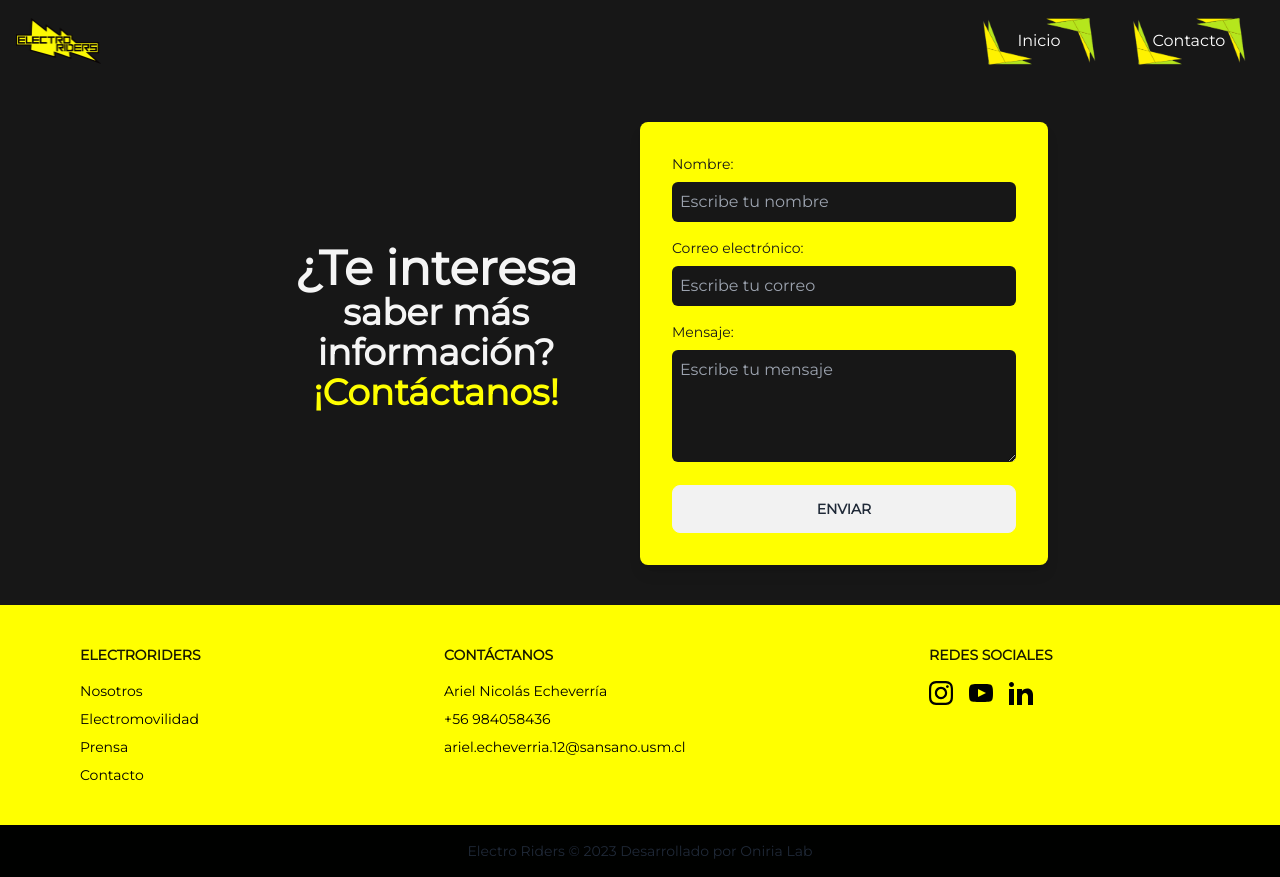
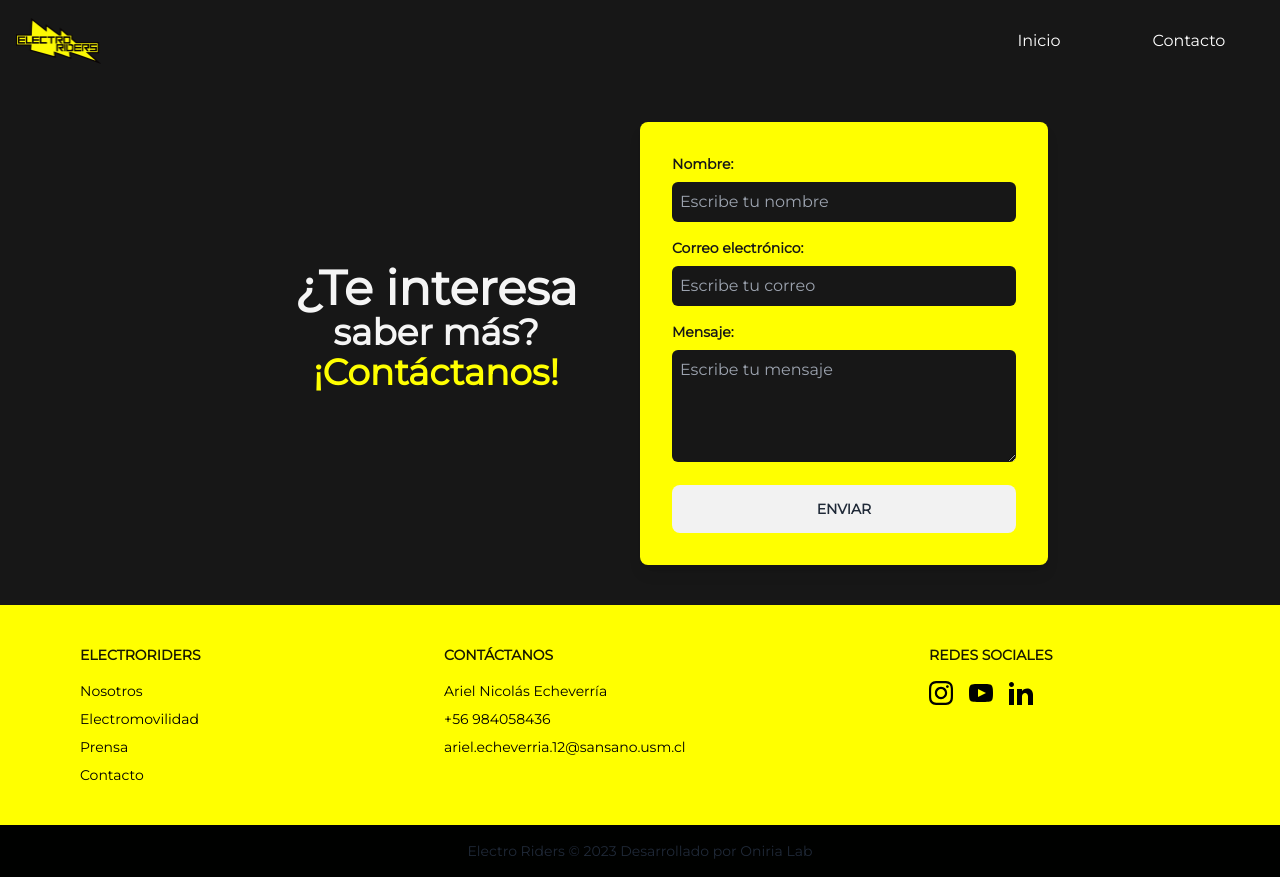
Before and after one commit to maufuenbus/electroriders, a React (Create React App) app: page /contacto in a window 1280 px wide. Built offline with nearby package versions, Linux system fonts and the light colour scheme.

Commit message:
Intento de menu item con marco ocultable

```diff
--- a/src/components/base/Header.js
+++ b/src/components/base/Header.js
@@ -36,27 +36,67 @@ const Header = () => {
           <Link to="/">
             <img className="logo h-12" src={logo} alt="Logo" />
           </Link>
-              <button className="menu menu-sm lg:hidden shadow bg-base-100 rounded-box" onClick={() => setIsOpen(!isOpen)}>
-                  <svg xmlns="http://www.w3.org/2000/svg" className="h-5 w-5" fill="none" viewBox="0 0 24 24" stroke="currentColor">
-                      <path strokeLinecap="round" strokeLinejoin="round" strokeWidth="2" d="M4 6h16M4 12h16M4 18h7" />
+          <button
+            className="menu menu-sm lg:hidden shadow bg-base-100 rounded-box"
+            onClick={() => setIsOpen(!isOpen)}
+          >
+            <svg
+              xmlns="http://www.w3.org/2000/svg"
+              className="h-5 w-5"
+              fill="none"
+              viewBox="0 0 24 24"
+              stroke="currentColor"
+            >
+              <path
+                strokeLinecap="round"
+                strokeLinejoin="round"
+                strokeWidth="2"
+                d="M4 6h16M4 12h16M4 18h7"
+              />
             </svg>
           </button>
         </div>
         {/* Navegación */}
-          <nav className={`flex flex-col lg:flex-row w-full lg:w-auto mt-2 lg:mt-0 ${isOpen ? 'block' : 'hidden'} lg:block lg:space-x-4 space-y-2 lg:space-y-0`}>
+        <nav
+          className={`flex flex-col lg:flex-row w-full lg:w-auto mt-2 lg:mt-0 ${
+            isOpen ? 'block' : 'hidden'
+          } lg:block lg:space-x-4 space-y-2 lg:space-y-0`}
+        >
           <ul className="flex flex-col lg:flex-row">
             {menuItems.map(item => (
-              <li key={item.label} className="flex mb-2 lg:mb-0 menu-item image-position items-center"
-                  style={(isOpen && window.innerWidth <= 1080) ? {} : { backgroundImage: `url(${marco})`, backgroundSize: 'contain', backgroundRepeat: 'no-repeat' }}>
-                  <Link to={item.path} className="text-white hover:text-gray-300" style={(isOpen && window.innerWidth <= 1080) ? { textAlign: 'center', alignItems: 'center'   } : {}}  >
+              <li
+                key={item.label}
+                className="flex mb-2 lg:mb-0 menu-item image-position items-center relative"
+
+              >
+                <Link
+                  to={item.path}
+                  className="text-white hover:text-gray-300 z-10"
+                  style={
+                    isOpen && window.innerWidth <= 1080
+                      ? { textAlign: 'center', alignItems: 'center' }
+                      : {}
+                  }
+                >
                   {item.label}
                 </Link>
+                {/* Agrega la imagen de marco aquí */}
+                <div
+                  className="absolute top-0 left-0 w-full h-full bg-no-repeat bg-cover opacity-0 hover:opacity-100 transition-opacity duration-100 z-0"
+                  style={{
+                    backgroundImage: `url(${marco})`,
+                    backgroundSize: '75%',
+                    backgroundPosition: '50% 0%',
+
+                  }}
+                ></div>
               </li>
             ))}
           </ul>
         </nav>
       </div>
     </header>
+
   );
 };
 
--- a/src/components/css/stylesHeader.css
+++ b/src/components/css/stylesHeader.css
@@ -11,7 +11,10 @@
 .menu-item a {
   display: flex;
   width: 100%;
-  /* height: 100%; */
-  /* border: solid 1px red; */
+
   justify-content: center;
 }
+
+.menu-item:hover .absolute {
+  display: block;
+}
--- a/src/components/pages/Contacto.js
+++ b/src/components/pages/Contacto.js
@@ -30,25 +30,25 @@ function Contacto() {
       <Header />
       <div className="p-10 bg-black-100 max-w-4xl mx-auto sm:flex items-center ">
         <div className="sm:flex-1">
-          <h1 className='animate-slide-left text-left px-6 text-neutral-100 font-bold text-4xl pb-8 pt-22 sm:text-center'><span className='font-bold text-5xl'>¿Te interesa</span> saber más información? <span className='text-amarillo'>¡Contáctanos!</span></h1>
+          <h1 className='animate-slide-left text-center px-6 text-neutral-100 font-bold text-4xl pb-8 pt-22 sm:text-center'><span className='font-bold text-5xl'>¿Te interesa</span> saber más?<span className='text-amarillo'>¡Contáctanos!</span></h1>
 
         </div>
 
         <div className="flex-none sm:w-1/2">
           <form className="bg-amarillo p-8 rounded-lg shadow-lg" onSubmit={handleSubmit}>
             <div className="mb-4">
-              <label className="block text-sm text-neutral-900 mb-2" htmlFor="name">Nombre:</label>
+              <label className="block text-sm text-neutral-900 mb-2 font-bold" htmlFor="name">Nombre:</label>
               <input type="text" name="name" id="name" placeholder="Escribe tu nombre" className="bg-neutral-900 w-full  rounded-md p-2" value={formData.name} onChange={handleChange}/>
             </div>
             <div className="mb-4">
-              <label className="block text-sm mb-2 text-neutral-900" htmlFor="email">Correo electrónico: </label>
+              <label className="block text-sm mb-2 text-neutral-900 font-bold" htmlFor="email">Correo electrónico: </label>
               <input type="email" name="email" id="email" placeholder="Escribe tu correo" className="bg-neutral-900 w-full  rounded-md p-2" value={formData.email} onChange={handleChange} />
             </div>
             <div className="mb-4">
-              <label className="block text-sm mb-2 text-neutral-900" htmlFor="message"> Mensaje: </label>
+              <label className="block text-sm mb-2 text-neutral-900 font-bold" htmlFor="message"> Mensaje: </label>
               <textarea name="message" id="message" rows="4" placeholder="Escribe tu mensaje" className="bg-neutral-900 w-full rounded-md p-2" value={formData.message} onChange={handleChange} ></textarea>
             </div>
-            <button type="submit" className="btn hover:bg-neutral-50 w-full"> Enviar </button>
+            <button type="submit" className="btn hover:bg-neutral-50 hover:text-neutral-900 w-full border-0"> Enviar </button>
           </form>
         </div>
       </div>
--- a/src/components/pages/Home.js
+++ b/src/components/pages/Home.js
@@ -2,7 +2,7 @@ import React, { useState, useEffect } from 'react';
 import Header from '../base/Header';
 import Footer from '../base/Footer';
 import motoCross2 from "../../assets/img/motocross2.jpg";
-import moto from "../../assets/img/m.png";
+import motoPng from "../../assets/img/m.png";
 
 import logoYellow from "../../assets/img/logoER-YW.png";
 import { Link } from 'react-router-dom';
@@ -93,13 +93,13 @@ function Home() {
 
           {/* SECCION MOTO KXF */}
           <div className='py-14'>
-            <h1 className='animate-slide-left text-center text-neutral-100 font-bold text-4xl py-10'><span className='font-bold text-5xl text-amarillo'>KXF-E</span> , la motocross enduro <span>100% eléctrica</span></h1>
+            <h1 className='animate-slide-left text-center text-neutral-100 font-bold text-4xl py-10'><span className='font-bold text-5xl text-amarillo'>KXF-E</span>, la motocross enduro <span>100% eléctrica</span></h1>
             {/* <h1 className='animate-slide-right text-center text-neutral-100 font-bold text-4xl pb-8'>hecha en Chile</h1> */}
 
             <div className="max-w-4xl mx-auto sm:flex items-center pt-4">
 
               <div className="sm:w-1/2">
-                <img src={moto} alt="Album" className="w-full md:w-200" />
+                <img src={motoPng} alt="Album" className="w-full md:w-200 hover:scale-105 transition-transform duration-300" />
               </div>
 
               <div className="sm:w-1/2 ">
```
Lines whose indentation alone changed are shown as unchanged.
